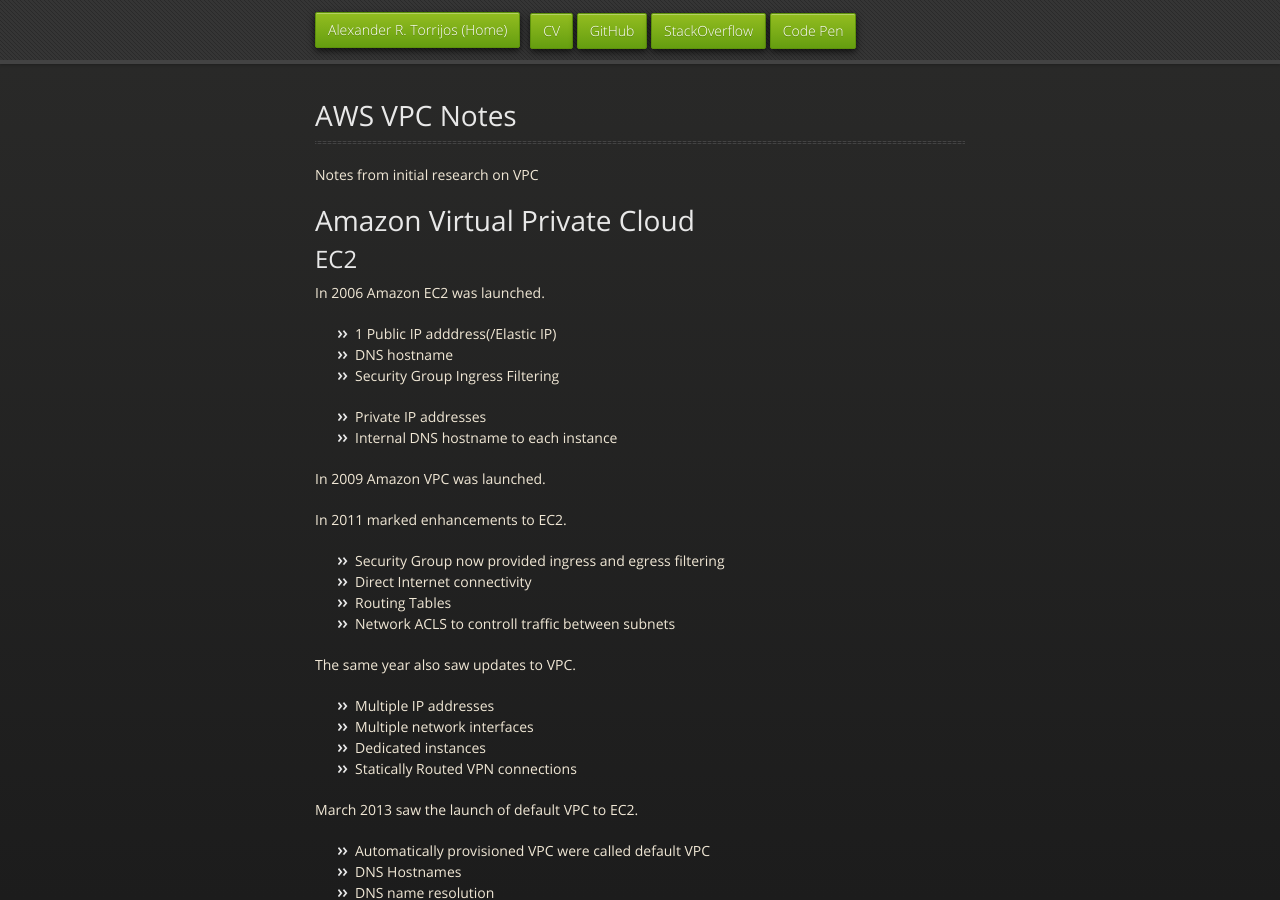
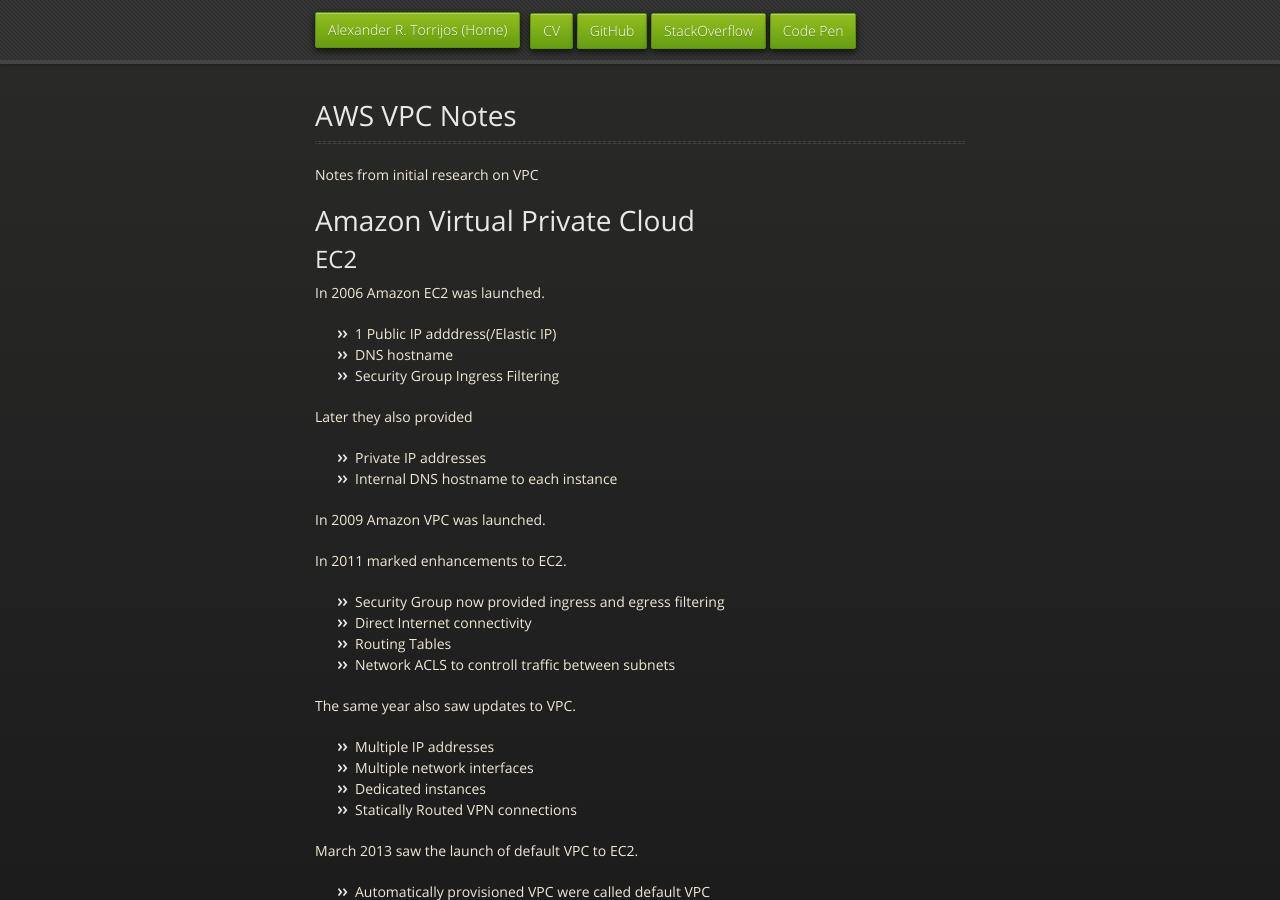
Before and after one commit to stormwild/stormwild.github.io, a Jekyll site: the page built from _posts/2016-09-12-aws-vpc-notes.md, in a window 1280 px wide and 900 px high. Built offline with Jekyll 4.4.1, drawn with Linux system fonts in a browser that asks for light colours; nearby versions of some CDN libraries.

Commit message:
Fix for lists

```diff
--- a/_posts/2016-09-12-aws-vpc-notes.md
+++ b/_posts/2016-09-12-aws-vpc-notes.md
@@ -10,9 +10,12 @@
 ## EC2
 
 In 2006 Amazon EC2 was launched.
+
 - 1 Public IP adddress(/Elastic IP)
 - DNS hostname
 - Security Group Ingress Filtering
+
+Later they also provided
 
 - Private IP addresses
 - Internal DNS hostname to each instance
@@ -20,6 +23,7 @@
 In 2009 Amazon VPC was launched.
 
 In 2011 marked enhancements to EC2.
+
 - Security Group now provided ingress and egress filtering
 - Direct Internet connectivity
 - Routing Tables
```
